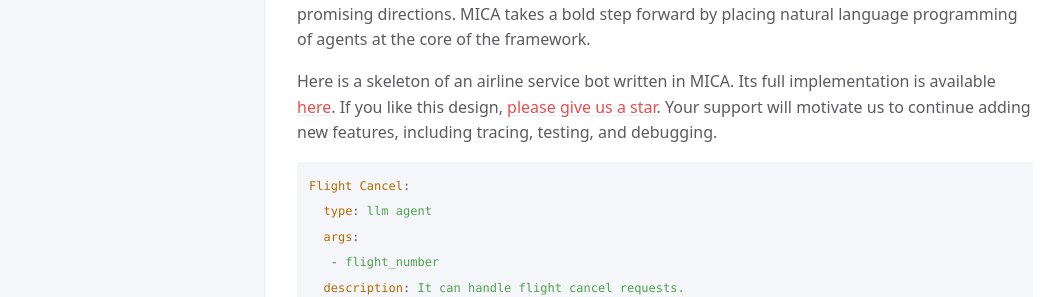
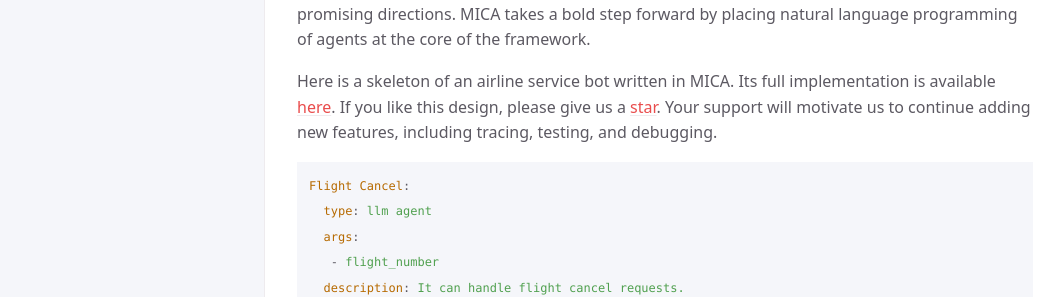
Before and after one commit to Mica-labs/Mica-labs.github.io, a Jekyll site: the page built from index.md, in a window 1280 px wide and 900 px high. Shown: the part 439-736 px from the top of the window, without its empty margins (107-1171 px from the left). Built offline with Jekyll 4.4.1, drawn with Linux system fonts in a browser that asks for light colours; cached includes are drawn as plain includes.

````diff
--- a/index.md
+++ b/index.md
@@ -10,7 +10,7 @@ permalink: /
 There are numerous agent frameworks available—such as [AutoGen](https://github.com/microsoft/autogen), [CrewAI](https://github.com/crewAIInc/crewAI), [LangChain](https://github.com/langchain-ai/langchain), [Amazon MAO](https://github.com/awslabs/multi-agent-orchestrator), and [Swarm](https://github.com/openai/swarm) —these frameworks offer high flexibility for constructing agents in general settings. However, they tend to be overly complex for professionals in the customer service domain who has limited programming experience.
 While emphasizing the orchestration of multiple agents, their designs are frequently buried in intricate Python code, lacking a clear, big picture. We argue that the core of an agent framework should center on the agents themselves. Approaches like Swarm’s minimalist design and CrewAI’s use of agent configuration files offer promising directions.  MICA takes a bold step forward by placing natural language programming of agents at the core of the framework.
 
-Here is a skeleton of an airline service bot written in MICA. Its full implementation is available [here](https://github.com/Mica-labs/MICA/tree/main/examples). If you like this design, [please give us a star](https://github.com/Mica-labs/MICA#staying-ahead).  Your support will motivate us to continue adding new features, including tracing, testing, and debugging.
+Here is a skeleton of an airline service bot written in MICA. Its full implementation is available [here](https://github.com/Mica-labs/MICA/tree/main/examples). If you like this design, please give us a [star](https://github.com/Mica-labs/MICA#staying-ahead).  Your support will motivate us to continue adding new features, including tracing, testing, and debugging.
 
 ```yaml
 Flight Cancel:
````
